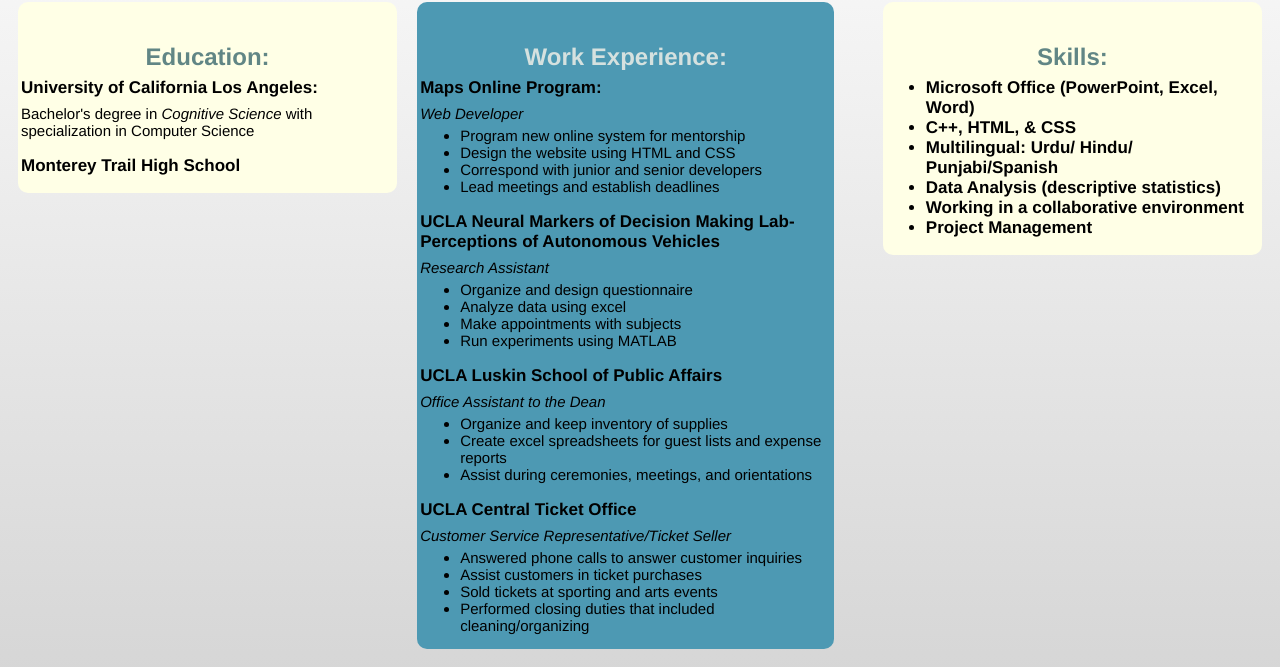
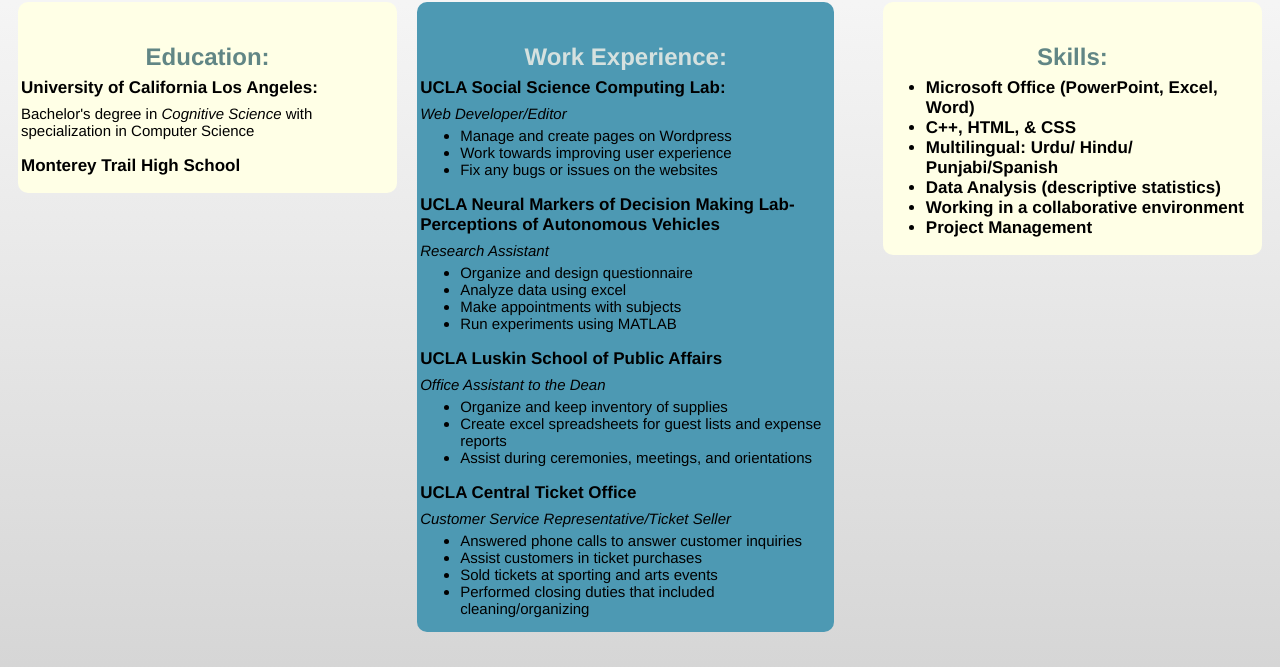
Before and after one commit to nidaakram123/nidaakram123.github.io, a plain HTML site: page index.html in a window 1280 px wide. Shown: the part 62-729 px from the top of the page. Drawn offline with Linux system fonts and the light colour scheme.

Commit message:
Update index.html

```diff
--- a/index.html
+++ b/index.html
@@ -16,14 +16,12 @@
   </div>
   <div id="divWorkExperience">
     <h5 id="header2"> Work Experience: </h5>
-    <p id="text1">Maps Online Program:</p>
-      <p id="text"><i> Web Developer</i> </p>
+    <p id="text1">UCLA Social Science Computing Lab:</p>
+      <p id="text"><i> Web Developer/Editor</i> </p>
         <ul id="text">
-          <li> Program new online system for mentorship </li>
-          <li> Design the website using HTML and CSS </li>
-          <li> Correspond with junior and senior
-              developers </li>
-          <li> Lead meetings and establish deadlines </li>
+          <li> Manage and create pages on Wordpress </li>
+          <li> Work towards improving user experience </li>
+          <li> Fix any bugs or issues on the websites </li>
         </ul>
     <p id="text1"> UCLA Neural Markers of Decision Making Lab-Perceptions
       of Autonomous Vehicles </p>
```
